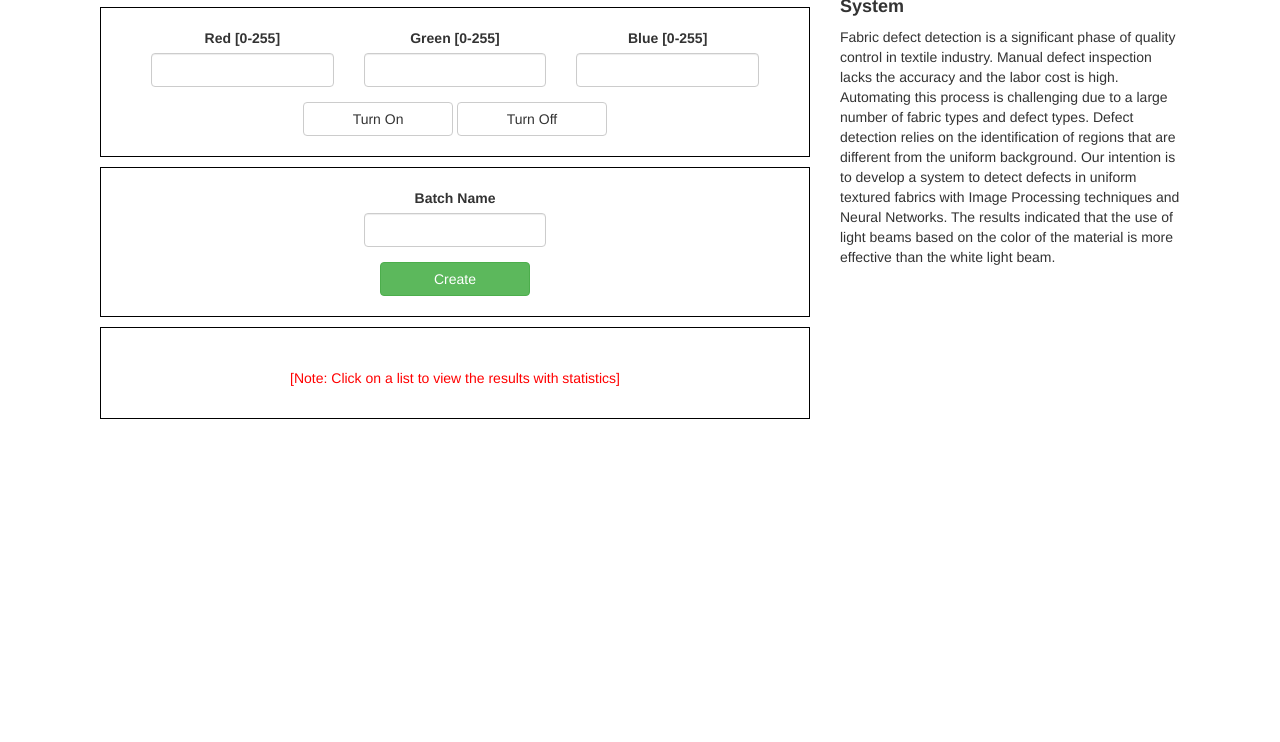
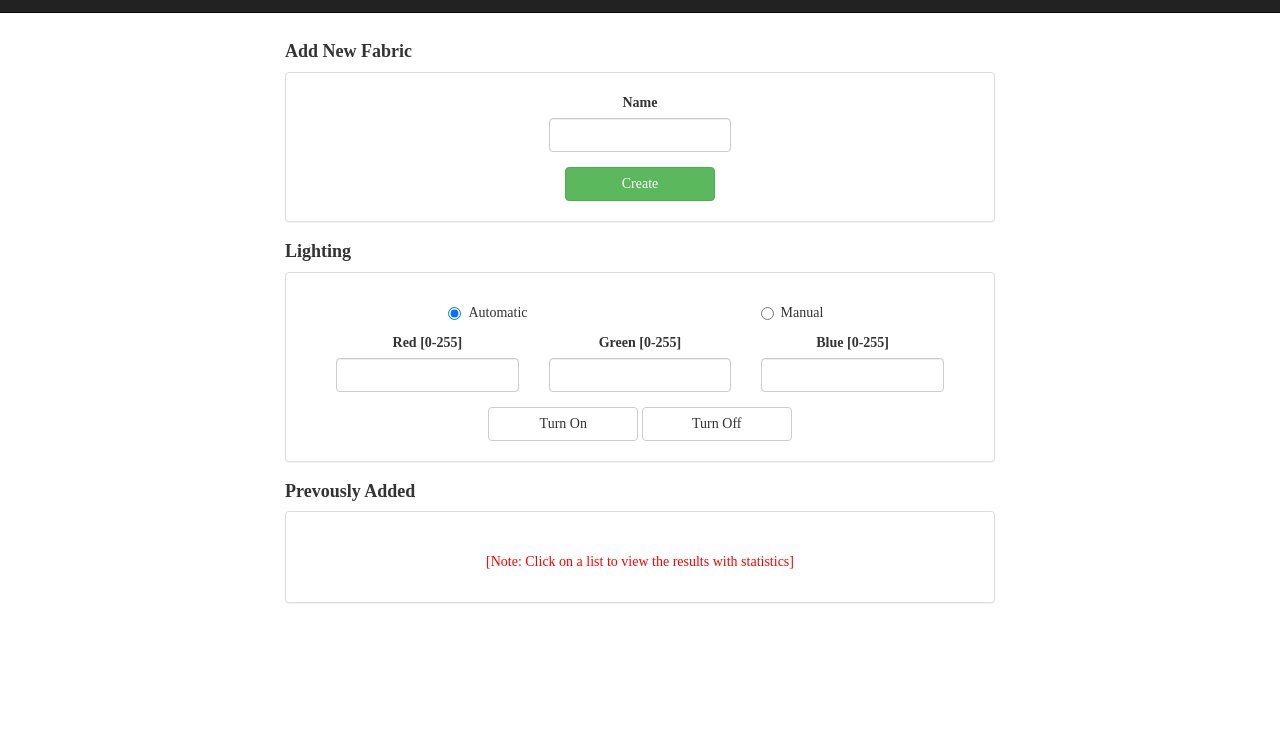
Before and after one commit to vibs94/Automated_Fabric_Defect_Detection, a website: page fabric_system_back_end/public/src/index.html at #!/process in a window 1280 px wide. Shown: the part 58-800 px from the top of the page. Drawn offline with Linux system fonts and the light colour scheme; files that its build step writes are made by us from their sources; no server answers.

Commit message:
Updated UI

```diff
--- a/fabric_system_back_end/public/src/index.html
+++ b/fabric_system_back_end/public/src/index.html
@@ -34,6 +34,11 @@
 
 </head>
 <body ng-controller="MainController">
-    <div ng-view class="stretch-ng-view"></div>
+    <nav class="navbar navbar-inverse navbar-fixed-top" style="font-family: Questrial">
+        <div class="container col-lg-12 " style="text-align: center">
+            <h4 class="navbar-brand" style="font-weight: bold; text-align: center; float:  none">AUTOMATED FABRIC DEFECT DETECTION</h4>
+        </div>
+    </nav>
+    <div ng-view class="stretch-ng-view" style="margin-top: 90px"></div>
 </body>
 </html>
--- a/fabric_system_back_end/public/src/views/home-page.html
+++ b/fabric_system_back_end/public/src/views/home-page.html
@@ -1,11 +1,36 @@
-<div class="container" style="margin-top: 25px" ng-init="onInit()">
-    <div class="col-lg-12">
-        <div class="col-lg-8">
-            <h4 style="font-weight: bold">Troubleshoot</h4>
-            <div style="width: 100%; border: 1px solid black; margin-top: 10px; padding: 20px; text-align: center">
+<div class="container" style="margin-top: 25px" ng-init="onInit()"  >
+    <div class="col-lg-12" style="font-family: Questrial">
+        <div class="col-lg-8 col-lg-offset-2 ">
+
+            <h4 style="font-weight: bold">Add New Fabric</h4>
+            <div style="width: 100%; margin-top: 10px; padding: 20px; text-align: center" class="panel panel-default">
                 <div class="col-lg-12">
-                    <div class="col-lg-4">
-                        <label for="redColor" class="control-label">Red [0-255]</label>
+                    <div class="col-lg-4 col-lg-offset-4">
+                        <label for="batchName" class="control-label">Name</label>
+                        <input type="text" id="batchName" ng-model="batch_name" class="form-control">
+                    </div>
+                </div>
+                <input type="button" class="btn btn-success" value="Create" ng-click="createBatch()" style="margin-top: 15px; width: 150px">
+            </div>
+
+            <h4 style="font-weight: bold; ">Lighting</h4>
+            <div style="width: 100%; margin-top: 10px; padding: 20px; text-align: center" class="panel panel-default">
+                <div class="col-lg-12">
+                    <div class="col-lg-12">
+                        <div class="col-lg-6">
+                            <div class="radio">
+                                <label><input type="radio" name="optradio" checked>Automatic</label>
+                            </div>
+                        </div>
+                        <div class="col-lg-6">
+                            <div class="radio">
+                                <label><input type="radio" name="optradio" >Manual</label>
+                            </div>
+                        </div>
+                    </div>
+
+                    <div class="col-lg-4 " style="pointer-events: none ">
+                        <label for="redColor" class="control-label d">Red [0-255]</label>
                         <input type="text" id="redColor" ng-model="input_red" class="form-control">
                     </div>
                     <div class="col-lg-4">
@@ -20,16 +45,9 @@
                 <input type="button" class="btn btn-default" value="Turn On" ng-click="lightOn()" style="margin-top: 15px; width: 150px">
                 <input type="button" class="btn btn-default" value="Turn Off"  ng-click="lightOff()" style="margin-top: 15px; width: 150px">
             </div>
-            <div style="width: 100%; border: 1px solid black; margin-top: 10px; padding: 20px; text-align: center">
-                <div class="col-lg-12">
-                    <div class="col-lg-4 col-lg-offset-4">
-                        <label for="batchName" class="control-label">Batch Name</label>
-                        <input type="text" id="batchName" ng-model="batch_name" class="form-control">
-                    </div>
-                </div>
-                <input type="button" class="btn btn-success" value="Create" ng-click="createBatch()" style="margin-top: 15px; width: 150px">
-            </div>
-            <div style="width: 100%; border: 1px solid black; margin-top: 10px; padding: 20px; text-align: center">
+
+            <h4 style="font-weight: bold; ">Prevously Added</h4>
+            <div style="width: 100%; margin-top: 10px; padding: 20px; text-align: center" class="panel panel-default">
                 <div class="col-lg-12">
                     <div class="col-lg-8 col-lg-offset-2">
                         <div class="list-group">
@@ -42,17 +60,6 @@
                 <p style="color: red">[Note: Click on a list to view the results with statistics]</p>
             </div>
         </div>
-        <div class="col-lg-4">
-            <h4 style="font-weight: bold">Automated Fabric Defect Detection System</h4>
-            <p>
-                Fabric defect detection is a significant phase of quality control in textile industry.
-                Manual defect inspection lacks the accuracy and the labor cost is high.
-                Automating this process is challenging due to a large number of fabric types and defect types.
-                Defect detection relies on the identification of regions that are different from the uniform background.
-                Our intention is to develop a system to detect defects in uniform textured fabrics with Image Processing
-                techniques and Neural Networks. The results indicated that the use of light beams based on the color of the
-                material is more effective than the white light beam.
-            </p>
-        </div>
+
     </div>
 </div>
```
Also changed, not shown: fabric_system_back_end/public/src/views/capture-page.html (+24 -22 lines), 1 other file.
